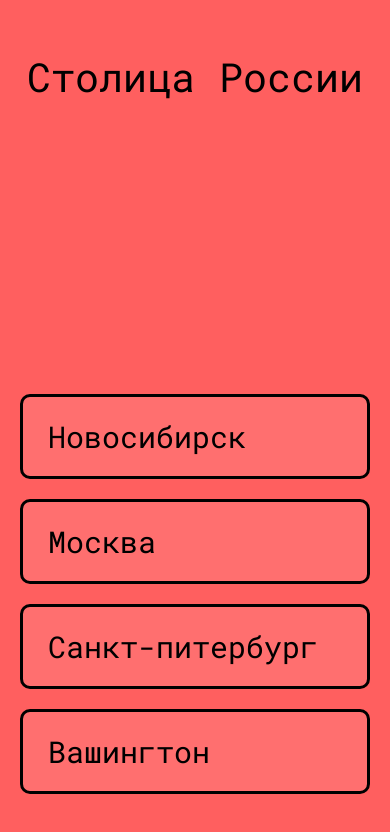
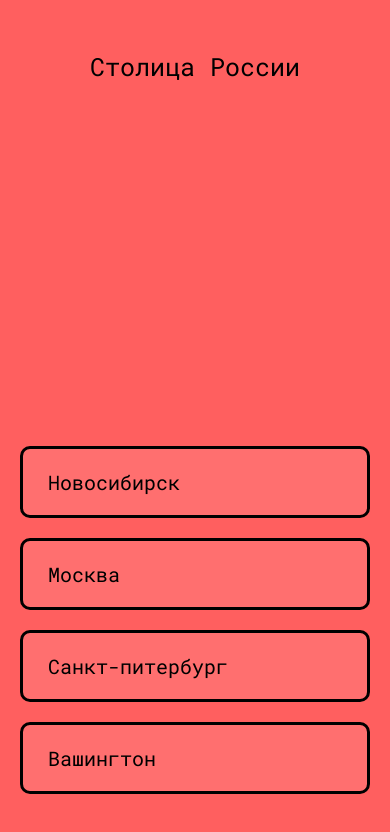
Before and after one commit to shodon2007/quiz, a React (Create React App) app: page / in a window 390 px wide. Shown: the top 832 px of the page. Built offline with nearby package versions, Linux system fonts and the light colour scheme.

Commit message:
added responsive and fixed bugs

```diff
--- a/src/App.css
+++ b/src/App.css
@@ -13,6 +13,7 @@ body {
     padding: 50px 20px;
     width: 100vw;
     height: 100vh;
+    height: calc(var(--vh, 1vh) * 100);
 }
 
 #root {
@@ -99,3 +100,13 @@ body {
 .modal__title {
     font-size: 30px;
 }
+
+@media (max-width: 768px) {
+    .quiz__text {
+        font-size: 25px;
+    }
+
+    .quiz__options>div {
+        font-size: 20px;
+    }
+}
--- a/src/index.js
+++ b/src/index.js
@@ -3,6 +3,12 @@ import ReactDOM from 'react-dom/client';
 import App from './App';
 
 const root = ReactDOM.createRoot(document.getElementById('root'));
+
+
+let vh = window.innerHeight * 0.01;
+document.querySelector('body').style.setProperty('--vh', `${vh}px`);
+
+
 root.render(
   <React.StrictMode>
     <App />
```
